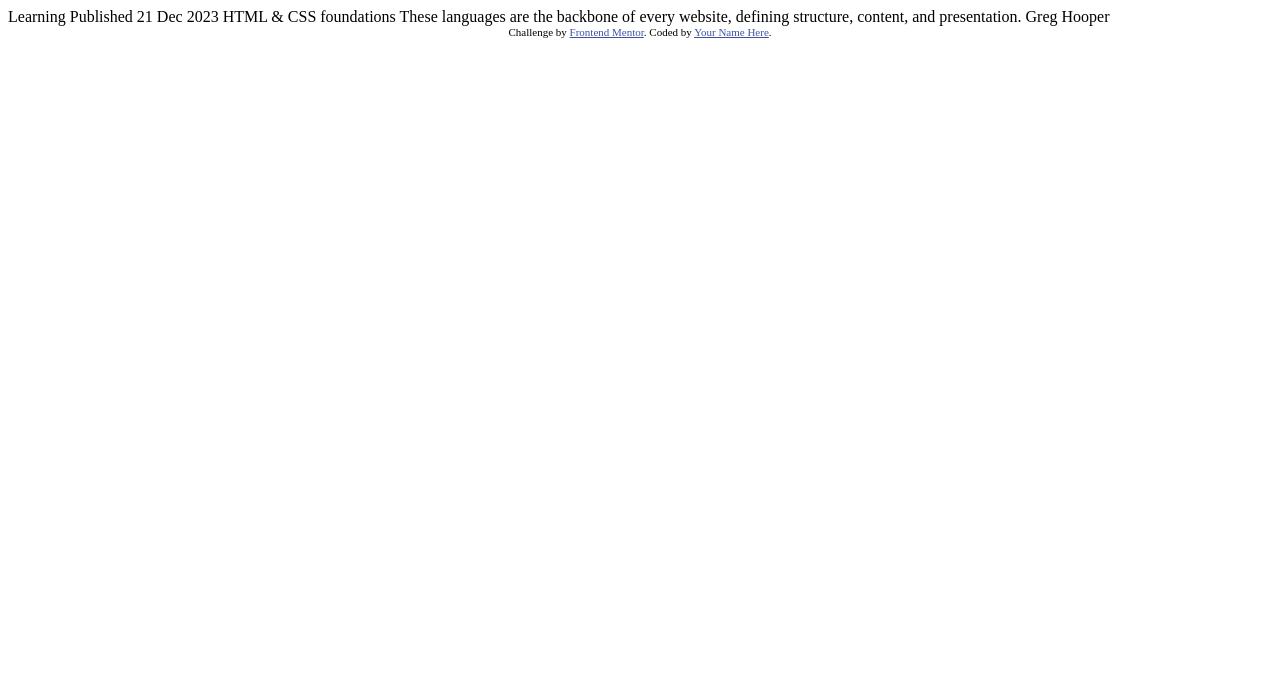
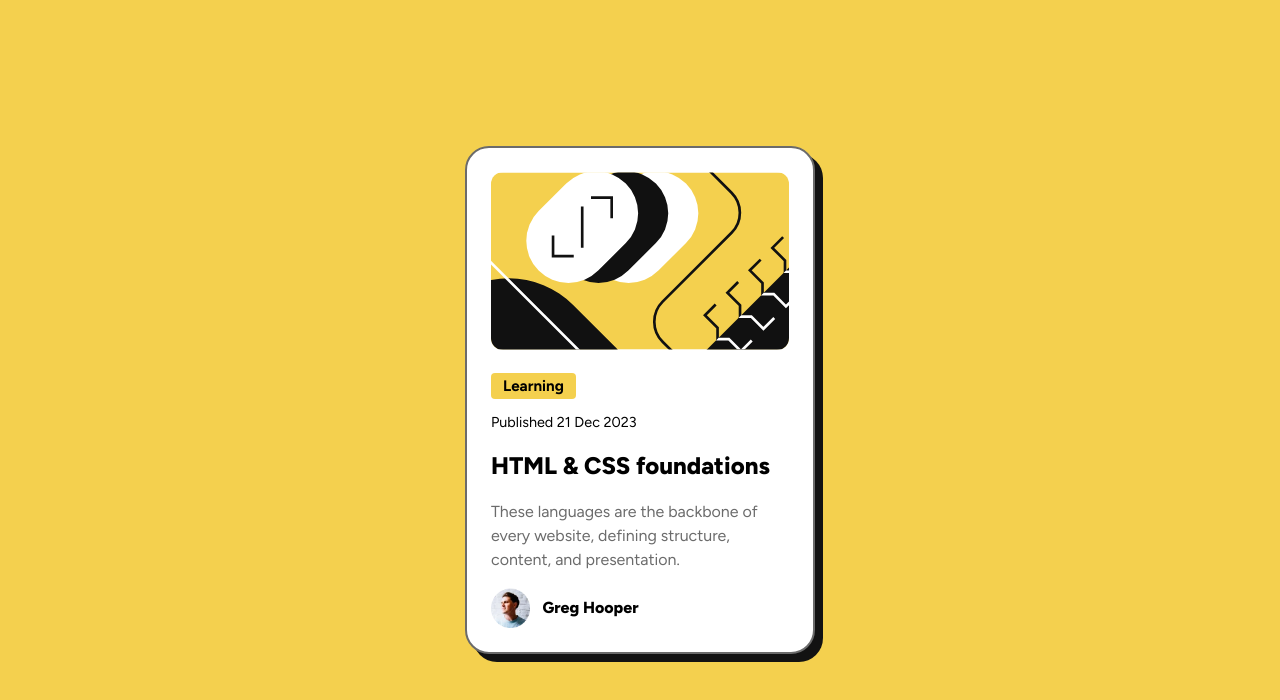
Before and after one commit to ShiningFinguer/blog-preview-card, a plain HTML site: page index.html in a window 1280 px wide. Drawn offline with Linux system fonts and the light colour scheme.

Commit message:
finish project

```diff
--- /dev/null
+++ b/assets/style.css
@@ -0,0 +1,85 @@
+@import url('https://fonts.googleapis.com/css2?family=Figtree:ital,wght@0,300..900;1,300..900&display=swap');
+
+:root {
+  --yellow: hsl(47, 88%, 63%);
+
+  --white: hsl(0, 0%, 100%);
+
+  --gray-500: hsl(0, 0%, 42%);
+  --gray-950: hsl(0, 0%, 7%);
+
+  --font: 'Figtree', sans-serif;
+}
+
+* {
+  box-sizing: border-box;
+}
+
+body {
+  margin: 0;
+  font-family: var(--font);
+  font-size: 1rem;
+  font-weight: 400;
+  line-height: 1.5;
+  min-height: 100vh;
+  display: grid;
+  place-items: center;
+  background: var(--yellow);
+}
+
+.blog-card {
+  max-width: 350px;
+  border: 2px solid var(--gray-500);
+  border-radius: 1.5rem;
+  overflow: hidden;
+  padding: 1.5rem;
+  box-shadow: 8px 8px var(--gray-950);
+  background: var(--white);
+}
+
+.blog-card-illustration {
+  display: block;
+  max-width: 100%;
+  border-radius: 0.75rem;
+  margin-bottom: 1.5rem;
+}
+
+.tag {
+  background: var(--yellow);
+  padding: 0.25rem 0.75rem;
+  border-radius: 0.25rem;
+  font-weight: 700;
+  font-size: 0.95rem;
+}
+
+.blog-card-date {
+  font-size: 0.9rem;
+}
+
+.blog-card-title {
+  font-weight: 800;
+  margin-block: 0.5rem;
+}
+
+.blog-card-title:hover {
+  color: var(--yellow);
+  cursor: pointer;
+}
+
+.blog-card-description {
+  color: var(--gray-500);
+}
+
+.blog-card-footer {
+  display: flex;
+  align-items: center;
+  gap: 0.75rem;
+}
+
+.blog-card-avatar {
+  height: 40px;
+}
+
+.blog-card-author {
+  font-weight: 800;
+}
--- a/index.html
+++ b/index.html
@@ -1,34 +1,52 @@
 <!DOCTYPE html>
 <html lang="en">
-<head>
-  <meta charset="UTF-8">
-  <meta name="viewport" content="width=device-width, initial-scale=1.0"> <!-- displays site properly based on user's device -->
+  <head>
+    <meta charset="UTF-8" />
+    <meta name="viewport" content="width=device-width, initial-scale=1.0" />
+    <link
+      rel="icon"
+      type="image/png"
+      sizes="32x32"
+      href="./assets/images/favicon-32x32.png"
+    />
+    <title>Frontend Mentor | Blog preview card</title>
+    <link rel="stylesheet" href="assets/style.css" />
+  </head>
+  <body>
+    <article class="blog-card">
+      <header class="blog-card-header">
+        <img
+          class="blog-card-illustration"
+          src="assets/images/illustration-article.svg"
+          alt="Illustration"
+        />
 
-  <link rel="icon" type="image/png" sizes="32x32" href="./assets/images/favicon-32x32.png">
+        <div>
+          <span class="tag">Learning</span>
+        </div>
 
-  <title>Frontend Mentor | Blog preview card</title>
+        <p class="blog-card-date">
+          Published <time datetime="2023-12-21">21 Dec 2023</time>
+        </p>
+      </header>
 
-  <!-- Feel free to remove these styles or customise in your own stylesheet 👍 -->
-  <style>
-    .attribution { font-size: 11px; text-align: center; }
-    .attribution a { color: hsl(228, 45%, 44%); }
-  </style>
-</head>
-<body>
+      <div class="blog-card-body">
+        <h1 class="blog-card-title">HTML & CSS foundations</h1>
 
-  Learning
+        <p class="blog-card-description">
+          These languages are the backbone of every website, defining structure,
+          content, and presentation.
+        </p>
+      </div>
 
-  Published 21 Dec 2023
-
-  HTML & CSS foundations
-
-  These languages are the backbone of every website, defining structure, content, and presentation.
-
-  Greg Hooper
-
-  <div class="attribution">
-    Challenge by <a href="https://www.frontendmentor.io?ref=challenge" target="_blank">Frontend Mentor</a>.
-    Coded by <a href="#">Your Name Here</a>.
-  </div>
-</body>
+      <footer class="blog-card-footer">
+        <img
+          class="blog-card-avatar"
+          src="assets/images/image-avatar.webp"
+          alt="Avatar of Greg Hooper"
+        />
+        <strong class="blog-card-author">Greg Hooper</strong>
+      </footer>
+    </article>
+  </body>
 </html>
```
